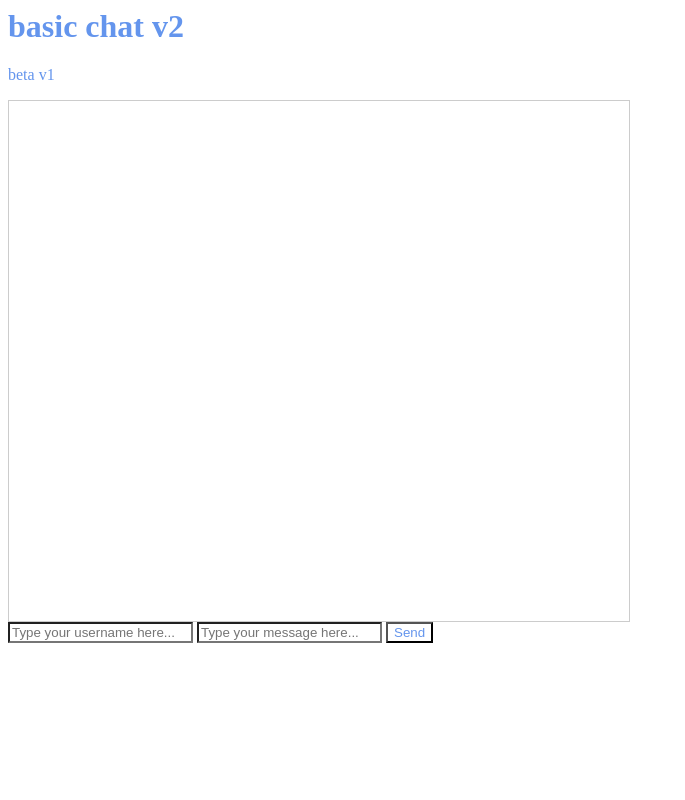
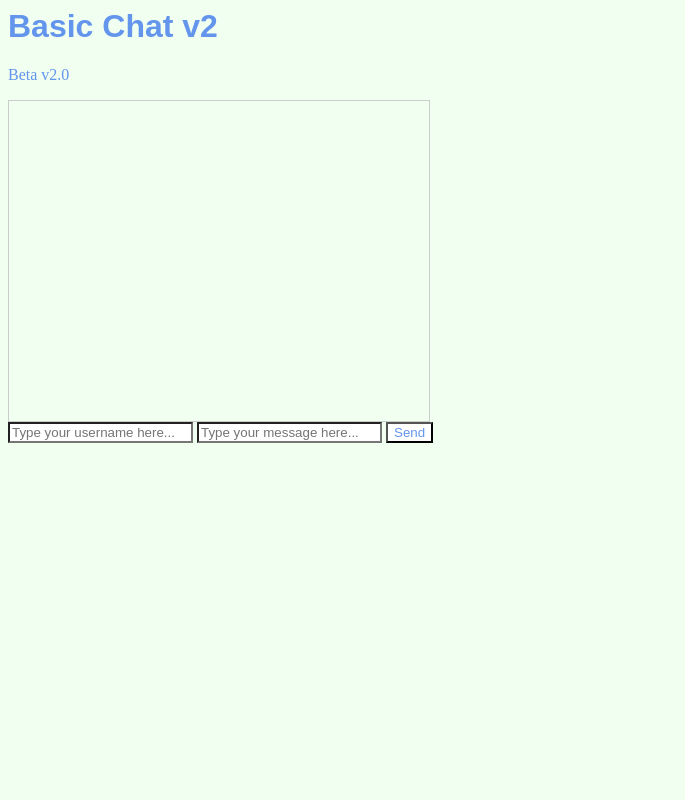
Before and after one commit to benjicurtis/basic-chat, a Flask app: page / in a window 1280 px wide. Shown: the whole page, without its empty margins (0-685 px from the left). Run offline with Flask 3, Linux system fonts and the light colour scheme; data that the repository does not hold is empty.

Commit message:
Update index.html for styling and layout changes

```diff
--- a/chat2/templates/index.html
+++ b/chat2/templates/index.html
@@ -2,10 +2,10 @@
 <head>
     <title>Basic Chat v2</title>
 </head>
-<body style="background-color: white;">
-    <h1 style="color: cornflowerblue">basic chat v2</h1>
-    <p style="color: cornflowerblue">beta v1</p>
-    <div id="chatbox" style="width: 600px; height: 500px; border: 1px solid #ccc; overflow-y: scroll; padding: 10px; color: cornflowerblue;"></div>
+<body style="background-color: honeydew;">
+    <h1 style="color: cornflowerblue; font-family: Arial, sans-serif;">Basic Chat v2</h1>
+    <p style="color: cornflowerblue">Beta v2.0</p>
+    <div id="chatbox" style="width: 400px; height: 300px; border: 1px solid #ccc; overflow-y: scroll; padding: 10px; color: cornflowerblue; font-family: Arial, sans-serif;"></div>
     <input style="background-color: white; color: cornflowerblue;" type="text" id="usernameInput" autocomplete="off" placeholder="Type your username here..." style="width: 300px;">
     <input style="background-color: white; color: cornflowerblue;" type="text" id="messageInput" autocomplete="off" placeholder="Type your message here..." style="width: 300px;">
     <button style="background-color: white; color: cornflowerblue;" onclick="sendMessage()">Send</button>
@@ -44,7 +44,7 @@
             chatbox.innerHTML = "";
         }
         setInterval(resetMessages, 300000);
-        setInterval(scrollToBottom, 10000);
+        setInterval(scrollToBottom, 500);
     </script>
 </body>
 </html>
```
